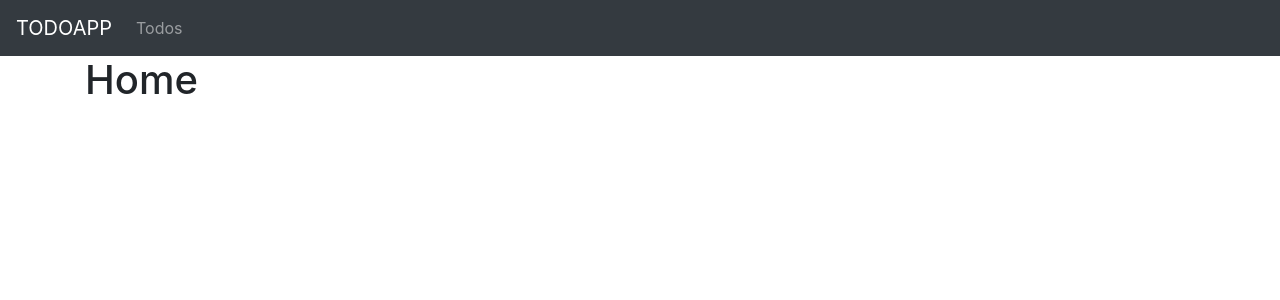
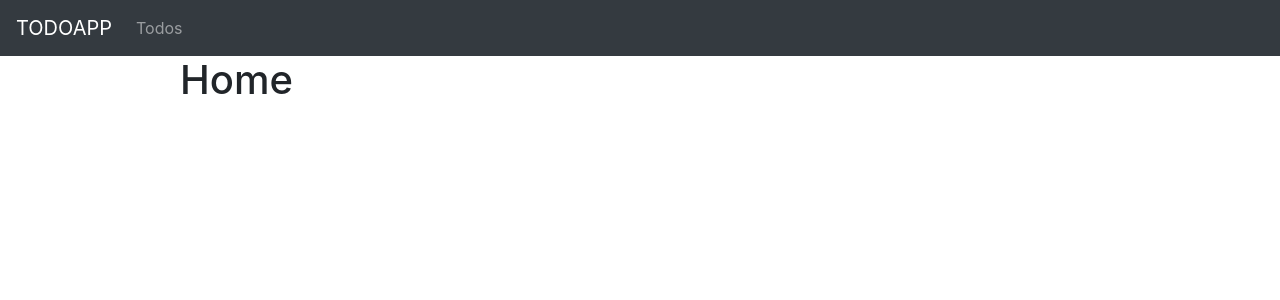
Before and after one commit to jickingbackup/TodoApp-SPA, a React (Create React App) app: page / in a window 1280 px wide. Shown: the top 300 px of the page. Built offline with nearby package versions, Linux system fonts and the light colour scheme.

Commit message:
fix container

```diff
--- a/src/App.tsx
+++ b/src/App.tsx
@@ -4,21 +4,21 @@ import { BrowserRouter, Route, Switch } from "react-router-dom";
 import Home from "./pages/Home";
 import Todos from "./pages/Todos";
 import PageNotFound from "./pages/PageNotFound";
-import { Container } from "react-bootstrap";
 import Header from "./components/Header";
+import MainContainer from "./components/MainContainer";
 
 function App() {
   return (
     <BrowserRouter>
       <Header />
-      <Container>
+      <MainContainer>
         <Switch>
           <Route exact path="/" component={Home} />
           <Route exact path="/todos" component={Todos} />
           <Route exact path="/todos/edit/:id" component={Todos} />
           <Route path="*" component={PageNotFound} />
         </Switch>
-      </Container>
+      </MainContainer>
     </BrowserRouter>
   );
 }
--- /dev/null
+++ b/src/components/MainContainer.tsx
@@ -0,0 +1,16 @@
+import React from "react";
+import { Row, Col, Container } from "react-bootstrap";
+
+function MainContainer({ children }) {
+  return (
+    <Container>
+      <Row>
+        <Col></Col>
+        <Col md={10}>{children}</Col>
+        <Col></Col>
+      </Row>
+    </Container>
+  );
+}
+
+export default MainContainer;
--- a/src/pages/Todos.tsx
+++ b/src/pages/Todos.tsx
@@ -1,4 +1,5 @@
 import React, { Fragment } from "react";
+import { Button, Col, Row } from "react-bootstrap";
 import { useParams } from "react-router-dom";
 import TodoList from "../components/TodoList";
 
@@ -7,10 +8,18 @@ function Todos() {
 
   return (
     <Fragment>
-      <h1>Todos{id && `,Selected ${id}`}</h1>
-      <div>
-        <TodoList />
-      </div>
+      <Row className="mt-1">
+        <Col>
+          <h1>Todos{id && `,Selected ${id}`}</h1>
+        </Col>
+        <Col>
+          <Button size="sm" className="float-right align-middle">
+            Add
+          </Button>
+        </Col>
+      </Row>
+      <hr />
+      <TodoList />
     </Fragment>
   );
 }
```
Also changed, not shown: src/components/TodoCard.tsx (renamed from src/components/Container.tsx), 1 other file (tests, documents, lock files or other folders).
